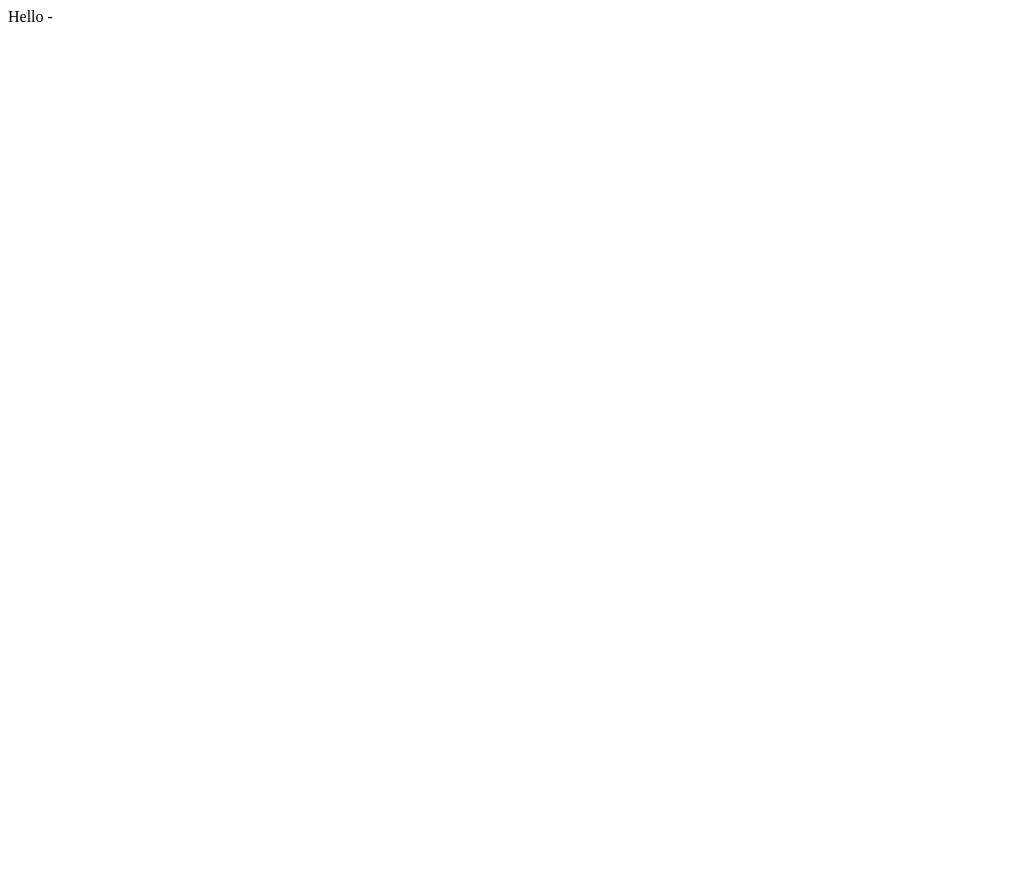
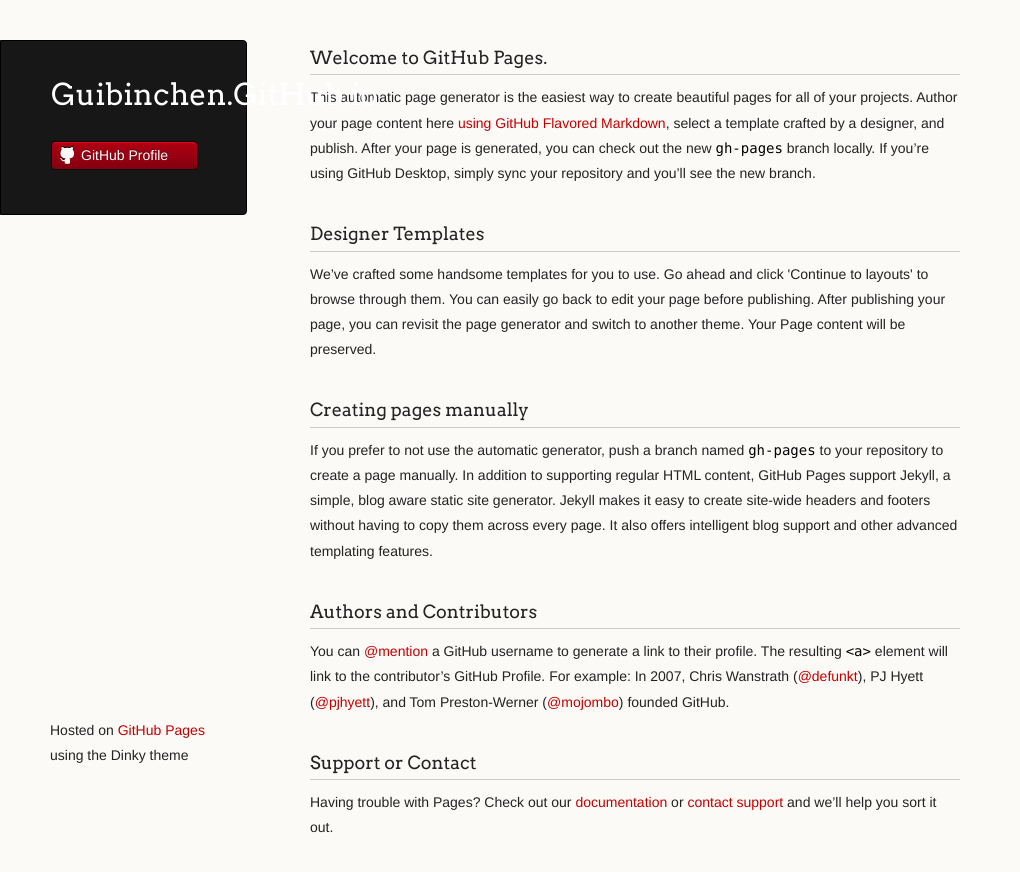
Before and after one commit to guibinchen/guibinchen.github.io, a plain HTML site: page index.html in a window 1280 px wide. Shown: the whole page, without its empty margins (0-1020 px from the left). Before the commit the page ends 800 px from the top, so only its background shows below. Drawn offline with Linux system fonts and the light colour scheme.

Commit message:
Revert "Initial commit"
This reverts commit 2c9e3f2ec6e03076f4245483fe038a440268688f.

```diff
--- a/index.html
+++ b/index.html
@@ -1 +1,62 @@
-Hello -
+<!doctype html>
+<html>
+  <head>
+    <meta charset="utf-8">
+    <meta http-equiv="X-UA-Compatible" content="chrome=1">
+    <title>Guibinchen.GitHub.io by guibinchen</title>
+
+    <link rel="stylesheet" href="stylesheets/styles.css">
+    <link rel="stylesheet" href="stylesheets/github-light.css">
+    <script src="javascripts/scale.fix.js"></script>
+    <meta name="viewport" content="width=device-width, initial-scale=1, user-scalable=no">
+    <!--[if lt IE 9]>
+    <script src="//html5shiv.googlecode.com/svn/trunk/html5.js"></script>
+    <![endif]-->
+  </head>
+  <body>
+    <div class="wrapper">
+      <header>
+        <h1 class="header">Guibinchen.GitHub.io</h1>
+        <p class="header"></p>
+
+
+
+        <ul>
+          <li><a class="buttons github" href="https://github.com/guibinchen">GitHub Profile</a></li>
+        </ul>
+
+      </header>
+      <section>
+        <h3>
+<a id="welcome-to-github-pages" class="anchor" href="#welcome-to-github-pages" aria-hidden="true"><span aria-hidden="true" class="octicon octicon-link"></span></a>Welcome to GitHub Pages.</h3>
+
+<p>This automatic page generator is the easiest way to create beautiful pages for all of your projects. Author your page content here <a href="https://guides.github.com/features/mastering-markdown/">using GitHub Flavored Markdown</a>, select a template crafted by a designer, and publish. After your page is generated, you can check out the new <code>gh-pages</code> branch locally. If you’re using GitHub Desktop, simply sync your repository and you’ll see the new branch.</p>
+
+<h3>
+<a id="designer-templates" class="anchor" href="#designer-templates" aria-hidden="true"><span aria-hidden="true" class="octicon octicon-link"></span></a>Designer Templates</h3>
+
+<p>We’ve crafted some handsome templates for you to use. Go ahead and click 'Continue to layouts' to browse through them. You can easily go back to edit your page before publishing. After publishing your page, you can revisit the page generator and switch to another theme. Your Page content will be preserved.</p>
+
+<h3>
+<a id="creating-pages-manually" class="anchor" href="#creating-pages-manually" aria-hidden="true"><span aria-hidden="true" class="octicon octicon-link"></span></a>Creating pages manually</h3>
+
+<p>If you prefer to not use the automatic generator, push a branch named <code>gh-pages</code> to your repository to create a page manually. In addition to supporting regular HTML content, GitHub Pages support Jekyll, a simple, blog aware static site generator. Jekyll makes it easy to create site-wide headers and footers without having to copy them across every page. It also offers intelligent blog support and other advanced templating features.</p>
+
+<h3>
+<a id="authors-and-contributors" class="anchor" href="#authors-and-contributors" aria-hidden="true"><span aria-hidden="true" class="octicon octicon-link"></span></a>Authors and Contributors</h3>
+
+<p>You can <a href="https://help.github.com/articles/basic-writing-and-formatting-syntax/#mentioning-users-and-teams" class="user-mention">@mention</a> a GitHub username to generate a link to their profile. The resulting <code>&lt;a&gt;</code> element will link to the contributor’s GitHub Profile. For example: In 2007, Chris Wanstrath (<a href="https://github.com/defunkt" class="user-mention">@defunkt</a>), PJ Hyett (<a href="https://github.com/pjhyett" class="user-mention">@pjhyett</a>), and Tom Preston-Werner (<a href="https://github.com/mojombo" class="user-mention">@mojombo</a>) founded GitHub.</p>
+
+<h3>
+<a id="support-or-contact" class="anchor" href="#support-or-contact" aria-hidden="true"><span aria-hidden="true" class="octicon octicon-link"></span></a>Support or Contact</h3>
+
+<p>Having trouble with Pages? Check out our <a href="https://help.github.com/pages">documentation</a> or <a href="https://github.com/contact">contact support</a> and we’ll help you sort it out.</p>
+      </section>
+      <footer>
+        <p><small>Hosted on <a href="https://pages.github.com">GitHub Pages</a> using the Dinky theme</small></p>
+      </footer>
+    </div>
+    <!--[if !IE]><script>fixScale(document);</script><![endif]-->
+
+  </body>
+</html>
```
